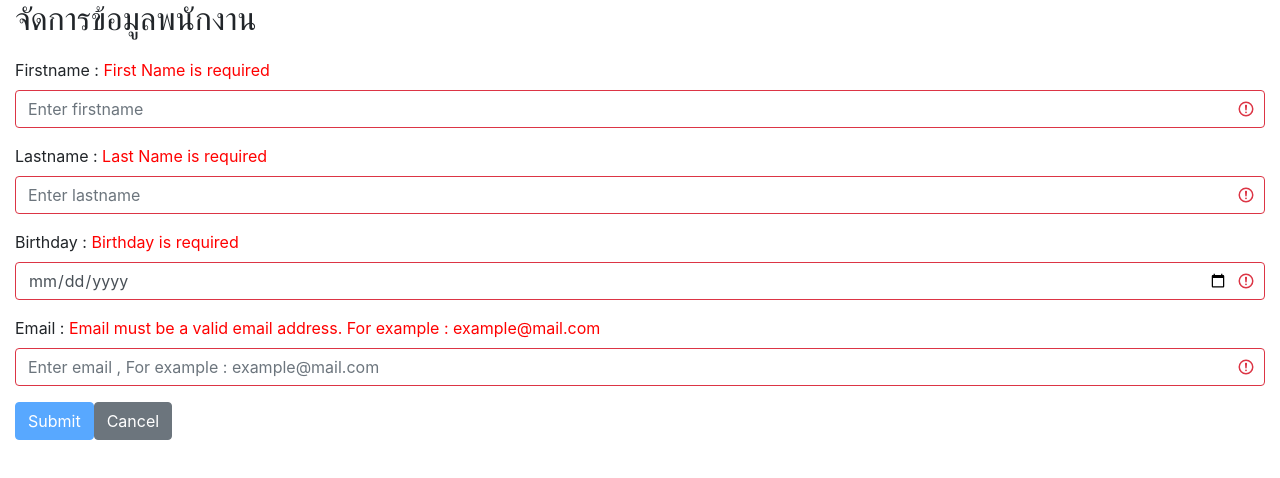
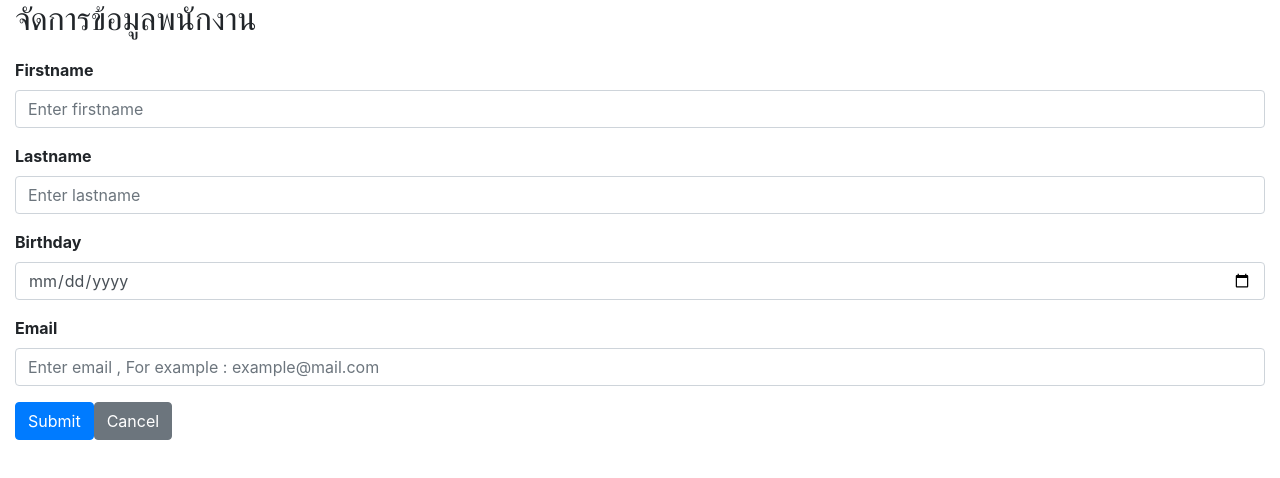
Before and after one commit to fax-papitchaya/EmployeeProject, an Angular app in the folder MyProject/: page /add in a window 1280 px wide. Shown: the top 478 px of the page. Built offline with nearby package versions, Linux system fonts and the light colour scheme.

Commit message:
update form validation

```diff
--- a/MyProject/src/app/modules/employee-form.component.html
+++ b/MyProject/src/app/modules/employee-form.component.html
@@ -4,16 +4,18 @@
     <div style="margin:20px 0 25px 0;">
       <div class="form-group">
         <label for="firstname"
-          >Firstname :
+          ><b>Firstname</b>
           <span
             style="color: red;"
-            *ngIf="employeeForm.get('firstname').invalid"
+            *ngIf="employeeForm.get('firstname').invalid && OnSubmit === true"
           >
             First Name is required
           </span></label
         >
         <input
-          [class.is-invalid]="employeeForm.get('firstname').invalid"
+          [class.is-invalid]="
+            employeeForm.get('firstname').invalid && OnSubmit === true
+          "
           type="text"
           class="form-control"
           id="firstname"
@@ -23,16 +25,18 @@
       </div>
       <div class="form-group">
         <label for="lastname"
-          >Lastname :
+          ><b>Lastname</b>
           <span
             style="color: red;"
-            *ngIf="employeeForm.get('lastname').invalid"
+            *ngIf="employeeForm.get('lastname').invalid && OnSubmit === true"
           >
             Last Name is required
           </span></label
         >
         <input
-          [class.is-invalid]="employeeForm.get('lastname').invalid"
+          [class.is-invalid]="
+            employeeForm.get('lastname').invalid && OnSubmit === true
+          "
           type="text"
           class="form-control"
           id="lastname"
@@ -42,16 +46,18 @@
       </div>
       <div class="form-group">
         <label for="birthday"
-          >Birthday :
+          ><b>Birthday</b>
           <span
             style="color: red;"
-            *ngIf="employeeForm.get('birthday').invalid"
+            *ngIf="employeeForm.get('birthday').invalid && OnSubmit === true"
           >
             Birthday is required
           </span></label
         >
         <input
-          [class.is-invalid]="employeeForm.get('birthday').invalid"
+          [class.is-invalid]="
+            employeeForm.get('birthday').invalid && OnSubmit === true
+          "
           type="date"
           class="form-control"
           id="birthday"
@@ -61,13 +67,18 @@
       </div>
       <div class="form-group">
         <label for="email"
-          >Email :
-          <span style="color: red;" *ngIf="employeeForm.get('email').invalid">
+          ><b>Email</b>
+          <span
+            style="color: red;"
+            *ngIf="employeeForm.get('email').invalid && OnSubmit === true"
+          >
             Email must be a valid email address. For example : example@mail.com
           </span></label
         >
         <input
-          [class.is-invalid]="employeeForm.get('email').invalid"
+          [class.is-invalid]="
+            employeeForm.get('email').invalid && OnSubmit === true
+          "
           type="email"
           class="form-control"
           id="email"
@@ -76,11 +87,8 @@
         />
       </div>
 
-      <button
-        type="submit"
-        class="btn btn-primary"
-        [disabled]="!employeeForm.valid"
-      >
+      <button type="submit" class="btn btn-primary">
+        <!-- [disabled]="!employeeForm.valid" -->
         Submit
       </button>
       <button type="button" class="btn btn-secondary" (click)="onCancel()">
--- a/MyProject/src/app/modules/employee-form.component.ts
+++ b/MyProject/src/app/modules/employee-form.component.ts
@@ -13,6 +13,7 @@ export class EmployeeFormComponent implements OnInit {
   editMode: boolean = false;
   employeeForm: FormGroup;
   employeeList: any;
+  OnSubmit: boolean = false;
 
   constructor(
     private activatedRoute: ActivatedRoute,
@@ -26,8 +27,10 @@ export class EmployeeFormComponent implements OnInit {
 
     // ถ้ามี id แสดงว่าเป็นการ update , ถ้าไม่มีค่า id แสดงว่าเป็น insert
     if (this.id) {
+      this.OnSubmit = true;
       this.editMode = true; // update
     } else {
+      this.OnSubmit = false;
       this.editMode = false; // insert
     }
 
@@ -63,6 +66,7 @@ export class EmployeeFormComponent implements OnInit {
   }
 
   onSubmit() {
+    this.OnSubmit = true;
     // นำค่าที่ได้จากฟอร์ม ระบุลงไปใน model Employees
     const formValue = this.employeeForm.value;
     const employees = new Employees();
@@ -70,7 +74,14 @@ export class EmployeeFormComponent implements OnInit {
     employees.lastname = formValue.lastname;
     employees.birthday = formValue.birthday;
     employees.email = formValue.email;
-
+    if (
+      employees.firstname.trim() === "" ||
+      employees.lastname.trim() === "" ||
+      employees.birthday.toString() === "" ||
+      employees.email.trim() === ""
+    ) {
+      alert("กรุณาระบุข้อมูลให้ครบถ้วน");
+    } else {
       if (this.editMode) {
         // update : put
         employees._id = this.id;
@@ -82,7 +93,8 @@ export class EmployeeFormComponent implements OnInit {
               relativeTo: this.activatedRoute
             });
           },
-        error => alert(error) // หาก error ให้แสดงข้อความ
+          error =>
+            alert("ไม่สามารถบันทึกข้อมูลได้ กรุณาตรวจสอบความถูกต้องของข้อมูล!") // หาก error ให้แสดงข้อความ
         );
       } else {
         // insert : post
@@ -92,8 +104,10 @@ export class EmployeeFormComponent implements OnInit {
             alert("เพิ่มข้อมูลเรียบร้อย");
             this.router.navigate(["../"], { relativeTo: this.activatedRoute });
           },
-        error => alert(error) // หาก error ให้แสดงข้อความ
+          error =>
+            alert("ไม่สามารถบันทึกข้อมูลได้ กรุณาตรวจสอบความถูกต้องของข้อมูล!") // หาก error ให้แสดงข้อความ
         );
+      }
     }
   }
 
```
Lines whose indentation alone changed are shown as unchanged.
